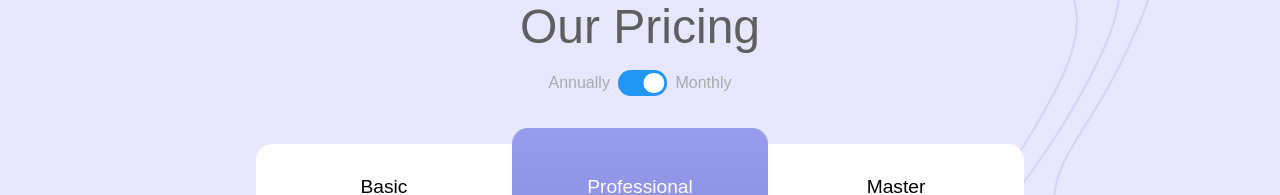
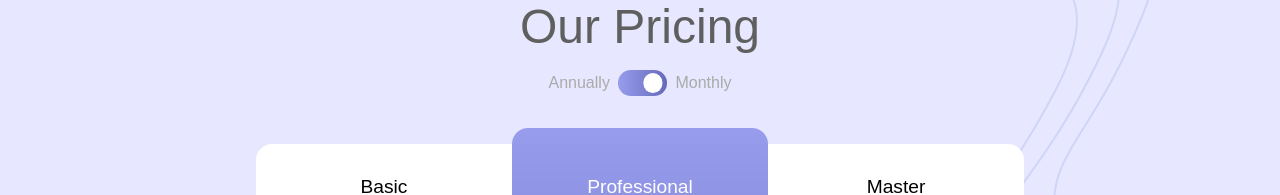
Before and after one commit to AceIsHuman/pricing-component-with-toggle, a React (Create React App) app: page / in a window 1280 px wide. Shown: the part 124-319 px from the top of the page. Built offline with nearby package versions, Linux system fonts and the light colour scheme.

Commit message:
add gradient and hover opacity to toggle switch

```diff
--- a/src/components/ToggleSwitch.js
+++ b/src/components/ToggleSwitch.js
@@ -34,7 +34,7 @@ const Checkbox = styled.input`
 const Slider = styled.span`
   position: absolute;
   cursor: pointer;
-  background-color: #cccccc;
+  background: linear-gradient(to right, rgb(151,156,237), rgb(101,106,187));
   border-radius: 0.8rem;
   top: 0;
   bottom: 0;
@@ -42,20 +42,20 @@ const Slider = styled.span`
   left: 0;
   transition: 0.4s;
 
+  &:hover {
+    opacity: 0.5;
+  }
+
   &::before {
     content: "";
     position: absolute;
     background-color: #ffffff;
     border-radius: 50%;
-    height: 1.3rem;
-    width: 1.3rem;
+    height: 1.2rem;
+    width: 1.2rem;
     left: 0.2rem;
-    top: 0.15rem;
+    top: 0.2rem;
     transition: 0.4s;
-  }
-
-  ${Checkbox}:checked + & {
-    background-color: #2196f3;
   }
 
   ${Checkbox}:checked + &::before {
```
